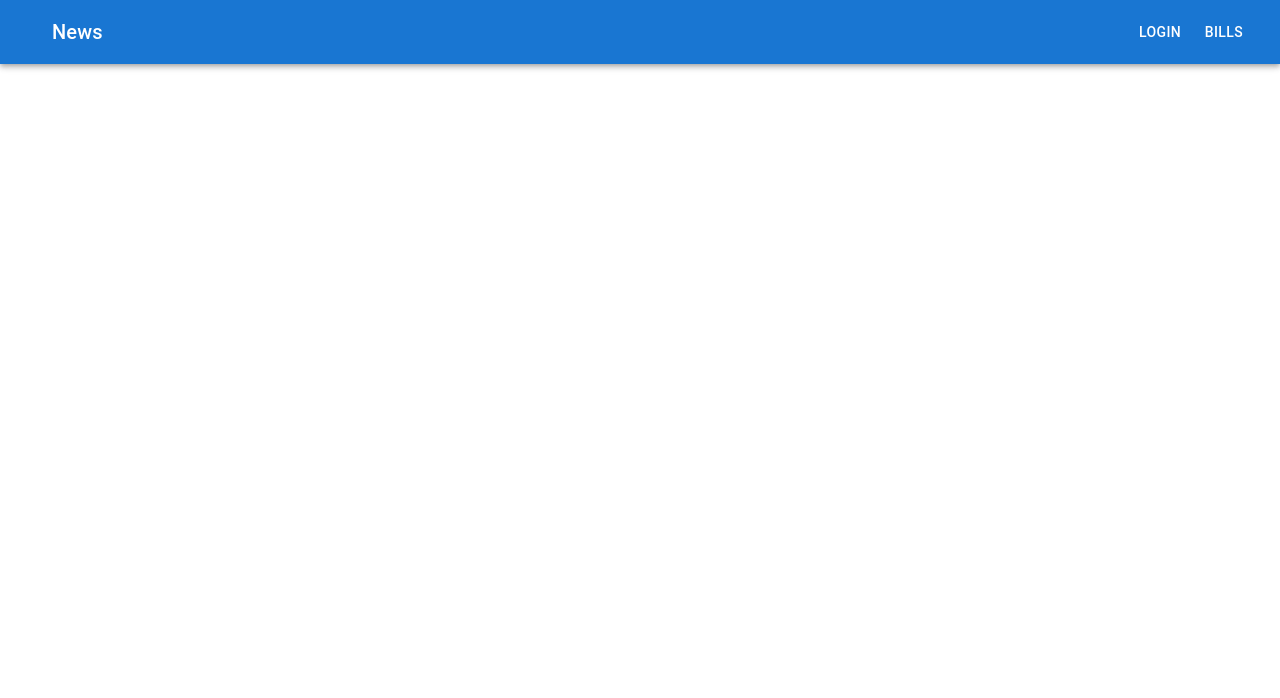
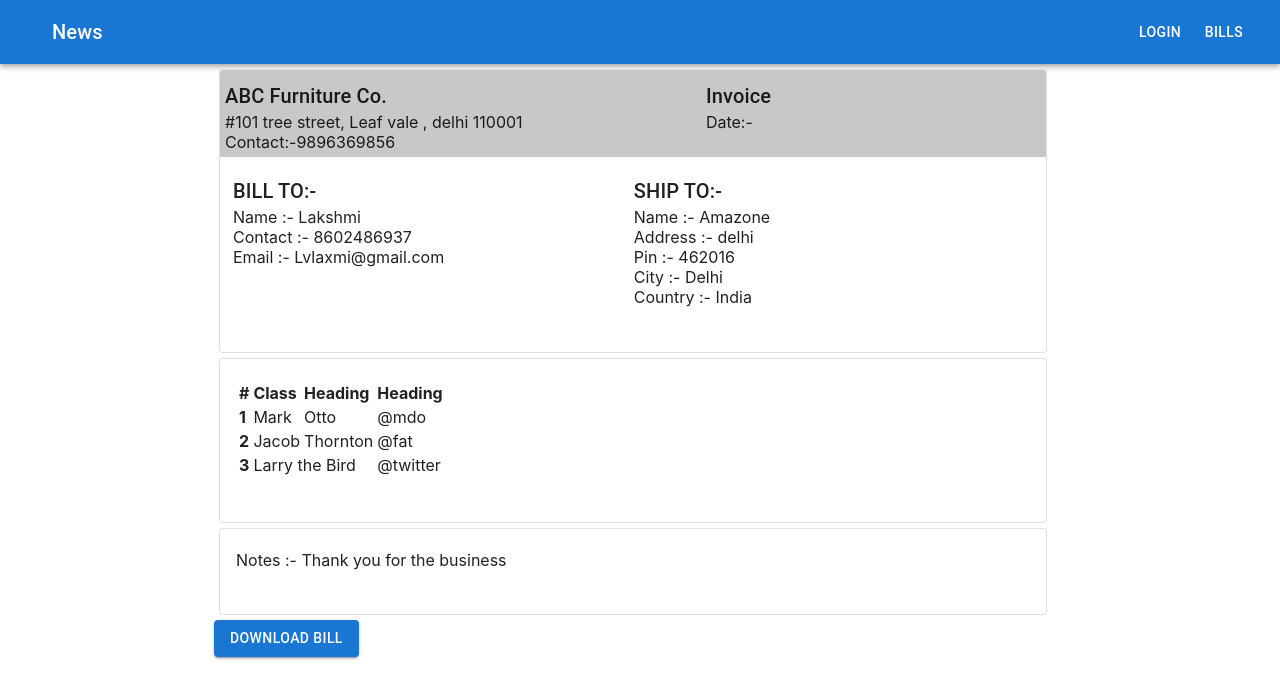
Before and after one commit to lakshmivishwa/bill-generator, a React (Create React App) app in the folder invoice-app/: page /bills/create/billReview in a window 1280 px wide. Before the commit this address had no page. Shown: the top 698 px of the page. Built offline with nearby package versions, Linux system fonts and the light colour scheme.

Commit message:
bill review page created

```diff
--- a/invoice-app/package.json
+++ b/invoice-app/package.json
@@ -3,9 +3,11 @@
   "version": "0.1.0",
   "private": true,
   "dependencies": {
+    "@coreui/react": "^4.7.0",
     "@emotion/react": "^11.10.6",
     "@emotion/styled": "^11.10.6",
     "@mui/material": "^5.11.13",
+    "@progress/kendo-react-pdf": "^5.12.0",
     "@testing-library/jest-dom": "^5.16.5",
     "@testing-library/react": "^13.4.0",
     "@testing-library/user-event": "^13.5.0",
--- /dev/null
+++ b/invoice-app/src/Bills/BillReview/BillReview.js
@@ -0,0 +1,98 @@
+import React from "react";
+import Grid from "@mui/material/Grid";
+import Typography from '@mui/material/Typography';
+import styles from "./style";
+import { Card } from '@mui/material';
+import CardContent from '@mui/material/CardContent';
+import { CTable, CTableHead, CTableRow, CTableHeaderCell, CTableBody, CTableDataCell } from '@coreui/react'
+import { Container } from '@mui/material';
+import { Button } from '@mui/material';
+
+function BillReview() {
+
+    const ref = React.createRef();
+    return (
+
+        <Container maxWidth="md" ref={ref}>
+            <Card variant="outlined" style={styles.container}>
+                <Grid container spacing={1} style={styles.Gridcontainer}>
+                    <Grid item sm={7} xs={12}>
+                        <Typography component="h6" variant='h6'> ABC Furniture Co.</Typography>
+                        <Typography component="p" variant='p'> #101 tree street, Leaf vale , delhi 110001</Typography>
+                        <Typography component="p" variant='p'>Contact:-9896369856</Typography>
+                    </Grid>
+                    <Grid item sm={4} xs={12}>
+                        <Typography component="h6" variant='h6'> Invoice</Typography>
+                        <Typography component="p" variant='p'> Date:-</Typography>
+                        <Typography component="p" variant='p'></Typography>
+                    </Grid>
+                </Grid>
+
+                <Grid container spacing={1} style={styles.container}>
+                    <Grid item sm={6} xs={12}>
+                        <Typography component="h6" variant='h6'>BILL TO:-</Typography>
+                        <Typography component="p" variant='p'> Name :- Lakshmi</Typography>
+                        <Typography component="p" variant='p'>Contact :- 8602486937</Typography>
+                        <Typography component="p" variant='p'>Email :- Lvlaxmi@gmail.com</Typography>
+                    </Grid>
+                    <Grid item sm={6} xs={12}>
+                        <Typography component="h6" variant='h6'>SHIP TO:-</Typography>
+                        <Typography component="p" variant='p'> Name :- Amazone</Typography>
+                        <Typography component="p" variant='p'>Address :- delhi </Typography>
+                        <Typography component="p" variant='p'>Pin :- 462016</Typography>
+                        <Typography component="p" variant='p'>City :- Delhi</Typography>
+                        <Typography component="p" variant='p'>Country :- India</Typography>
+                    </Grid>
+                </Grid>
+            </Card>
+            <Card variant="outlined" style={styles.container}>
+                <CardContent >
+                    <Grid item sm={12} xs={12}>
+                        <CTable>
+                            <CTableHead>
+                                <CTableRow active>
+                                    <CTableHeaderCell scope="col">#</CTableHeaderCell>
+                                    <CTableHeaderCell scope="col">Class</CTableHeaderCell>
+                                    <CTableHeaderCell scope="col">Heading</CTableHeaderCell>
+                                    <CTableHeaderCell scope="col">Heading</CTableHeaderCell>
+                                </CTableRow>
+                            </CTableHead>
+
+                            <CTableBody>
+                                <CTableRow active>
+                                    <CTableHeaderCell scope="row">1</CTableHeaderCell>
+                                    <CTableDataCell>Mark</CTableDataCell>
+                                    <CTableDataCell>Otto</CTableDataCell>
+                                    <CTableDataCell>@mdo</CTableDataCell>
+                                </CTableRow>
+                                <CTableRow active>
+                                    <CTableHeaderCell scope="row">2</CTableHeaderCell>
+                                    <CTableDataCell>Jacob</CTableDataCell>
+                                    <CTableDataCell>Thornton</CTableDataCell>
+                                    <CTableDataCell>@fat</CTableDataCell>
+                                </CTableRow>
+                                <CTableRow active>
+                                    <CTableHeaderCell scope="row">3</CTableHeaderCell>
+                                    <CTableDataCell colSpan={2} active>
+                                        Larry the Bird
+                                    </CTableDataCell>
+                                    <CTableDataCell>@twitter</CTableDataCell>
+                                </CTableRow>
+                            </CTableBody>
+                        </CTable>
+                    </Grid>
+                </CardContent>
+            </Card>
+
+            <Card variant="outlined" style={styles.container}>
+                <CardContent >
+                    <Typography component="p" variant='p'>Notes :- Thank you for the business</Typography>
+                </CardContent>
+            </Card>
+            <Button variant="contained" >Download Bill</Button>
+        </Container>
+
+    )
+}
+
+export default BillReview;
--- /dev/null
+++ b/invoice-app/src/Bills/BillReview/style.js
@@ -0,0 +1,24 @@
+const styles = {
+
+    column: {
+        border: "1px solid black"
+    },
+    container: {
+        margin: "5px",
+        width: "97%",
+        paddingTop: "5px",
+        paddingBottom: "20px",
+        textAlign: "left"
+    },
+    Gridcontainer: {
+        padding: "5px",
+        backgroundColor: "#C8C8C8"
+    },
+    Table: {
+        textAlign: "center",
+
+    },
+
+}
+
+export default styles;
--- a/invoice-app/src/Bills/CreateBill.js
+++ b/invoice-app/src/Bills/CreateBill.js
@@ -3,7 +3,7 @@ import { Grid, Typography, Container, Button } from '@mui/material';
 import { MdDeleteForever } from "react-icons/md";
 import { useState } from 'react';
 import TextField from '@mui/material/TextField';
-// import { red } from '@mui/material/colors';
+import { useNavigate } from 'react-router-dom';
 
 export default function CreateBill() {
 
@@ -11,7 +11,6 @@ export default function CreateBill() {
     { addItemList: "" },
 
   ]);
-
   const handleAddItem = () => {
     setAddItem([...addItem, { addItemList: "" }])
   }
@@ -21,58 +20,63 @@ export default function CreateBill() {
     setAddItem(list)
   }
 
+
+  const navigate = useNavigate();
+
+  const navigateToReview = () => {
+    //navigate to /login
+    navigate('/bills/create/billReview');
+  };
   return (
 
-    <Container>
-
+    <Container maxWidth="md">
       <Grid container spacing={2}>
-
         <Grid item xs={6} md={6}>
-          <Typography mt={3} mb={2}>Bill To:-</Typography>
-          <TextField fullWidth label="Who is this invoice to?" id="fullWidth" margin="dense" />
-          <TextField fullWidth label="Email Address" id="fullWidth" margin="dense" />
-          <TextField fullWidth label="Billing Affress" id="fullWidth" margin="dense" />
+          <Typography mt={3} mb={2} variant="h6" component="h5">Bill To:-</Typography>
+          <TextField fullWidth label="Who is this invoice to?" id="fullWidth" margin="dense" size="small" />
+          <TextField fullWidth label="Email Address" id="fullWidth" margin="dense" size="small" />
+          <TextField fullWidth label="Billing Affress" id="fullWidth" margin="dense" size="small" />
         </Grid>
         <Grid item xs={6} md={6}>
-          <Typography mt={3} mb={2}>Bill From:-</Typography>
-          <TextField fullWidth label="Who is this invoice from?" id="fullWidth" margin="dense" />
-          <TextField fullWidth label="Email Address" id="fullWidth" margin="dense" />
-          <TextField fullWidth label="Billing Affress" id="fullWidth" margin="dense" />
+          <Typography mt={3} mb={2} variant="h6" component="h5">Bill From:-</Typography>
+          <TextField fullWidth label="Who is this invoice from?" id="fullWidth" margin="dense" size="small" />
+          <TextField fullWidth label="Email Address" id="fullWidth" margin="dense" size="small" />
+          <TextField fullWidth label="Billing Affress" id="fullWidth" margin="dense" size="small" />
         </Grid>
       </Grid>
 
       {addItem.map((singleItem, index) => (
         <Grid container spacing={2} mt={3} mb={3}>
           <Grid item xs={6} md={8} key={index}>
-            <Typography mt={3} mb={2}>ITEM</Typography>
-            <TextField fullWidth label="Item Name" id="fullWidth" margin="dense" />
-            <TextField fullWidth label="Item description" id="fullWidth" margin="dense" />
+            <Typography mt={3} mb={2} variant="h6" component="h5">Item</Typography>
+            <TextField fullWidth label="Item Name" id="fullWidth" margin="dense" size="small" />
+            <TextField fullWidth label="Item description" id="fullWidth" margin="dense" size="small" />
           </Grid>
           <Grid item xs={2} md={1}>
-            <Typography mt={3} mb={2}>QTY</Typography>
-            <TextField fullWidth label="" id="fullWidth" margin="dense" type="number" />
+            <Typography mt={3} mb={2} variant="h6" component="h5">Qty</Typography>
+            <TextField fullWidth label="" id="fullWidth" margin="dense" type="number" size="small" />
           </Grid>
           <Grid item xs={2} md={2}>
-            <Typography mt={3} mb={2}>PRICE</Typography>
-            < TextField fullWidth label="" id="fullWidth" margin="dense" />
+            <Typography mt={3} mb={2} variant="h6" component="h5">Price</Typography>
+            < TextField fullWidth label="" id="fullWidth" margin="dense" size="small" />
           </Grid>
           <Grid item xs={2} md={1}>
-            <Typography mt={3} mb={2}>ACTION</Typography>
+            <Typography mt={3} mb={2} variant="h6" component="h6">Action</Typography>
             {addItem.length > 1 && (
-              <Button onClick={handleRemoveItem} > < MdDeleteForever size={30} color="red" /></Button>
+              <Button onClick={handleRemoveItem} >
+                < MdDeleteForever size={30} color="red" /></Button>
             )}
           </Grid>
-          {addItem.length - 1 === index && addItem.length < 4 && (
-            <Button variant="contained" onClick={handleAddItem}>Add Item</Button>
-          )}
-
+          <Grid item xs={12} md={12}>
+            {addItem.length - 1 === index && addItem.length < 4 && (
+              <Button variant="contained" onClick={handleAddItem}>Add Item</Button>
+            )}
+          </Grid>
         </Grid>
-
       ))}
 
       <Grid container spacing={2}>
         <Grid item xs={12} md={6}>
-
         </Grid>
         <Grid item xs={12} md={6}>
           <Grid container spacing={2} >
@@ -92,6 +96,15 @@ export default function CreateBill() {
         </Grid>
       </Grid>
 
+      <Grid container spacing={2} mb={2}>
+        <Grid item xs={12} md={12}>
+          <Typography mt={3} mb={1} variant="h5" component="h5">Notes:-</Typography>
+          < TextField fullWidth label="" id="fullWidth" margin="dense" size="small" />
+        </Grid>
+        <Grid item xs={12} md={12}>
+          <Button variant="contained" onClick={navigateToReview}>Preview</Button>
+        </Grid>
+      </Grid>
     </Container>
   );
 }
--- a/invoice-app/src/Component/App.js
+++ b/invoice-app/src/Component/App.js
@@ -5,6 +5,9 @@ import SignIn from './signInForm';
 import CreateBill from '../Bills/CreateBill';
 import ViewBill from '../Bills/ViewBill';
 import EditBill from '../Bills/EditBill';
+
+import BillReview from '../Bills/BillReview/BillReview';
+
 function App() {
   return (
     <BrowserRouter>
@@ -14,6 +17,7 @@ function App() {
         <Route path="/bills/create" element={<CreateBill />} />
         <Route path="/bills/1" element={<ViewBill />} />
         <Route path="/bills/1/edit" element={<EditBill />} />
+        <Route path="/bills/create/billReview" element={<BillReview />} />
       </Routes>
     </BrowserRouter>
   );
```
Also changed, not shown: 1 other file (tests, documents, lock files or other folders).
